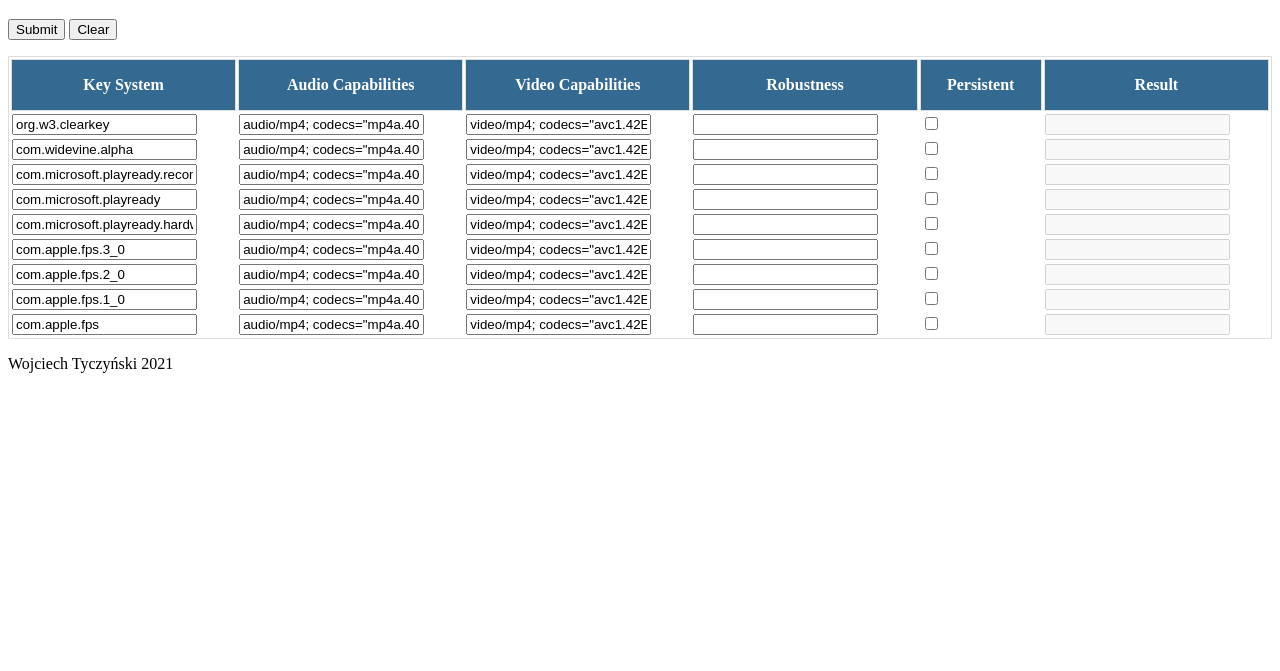
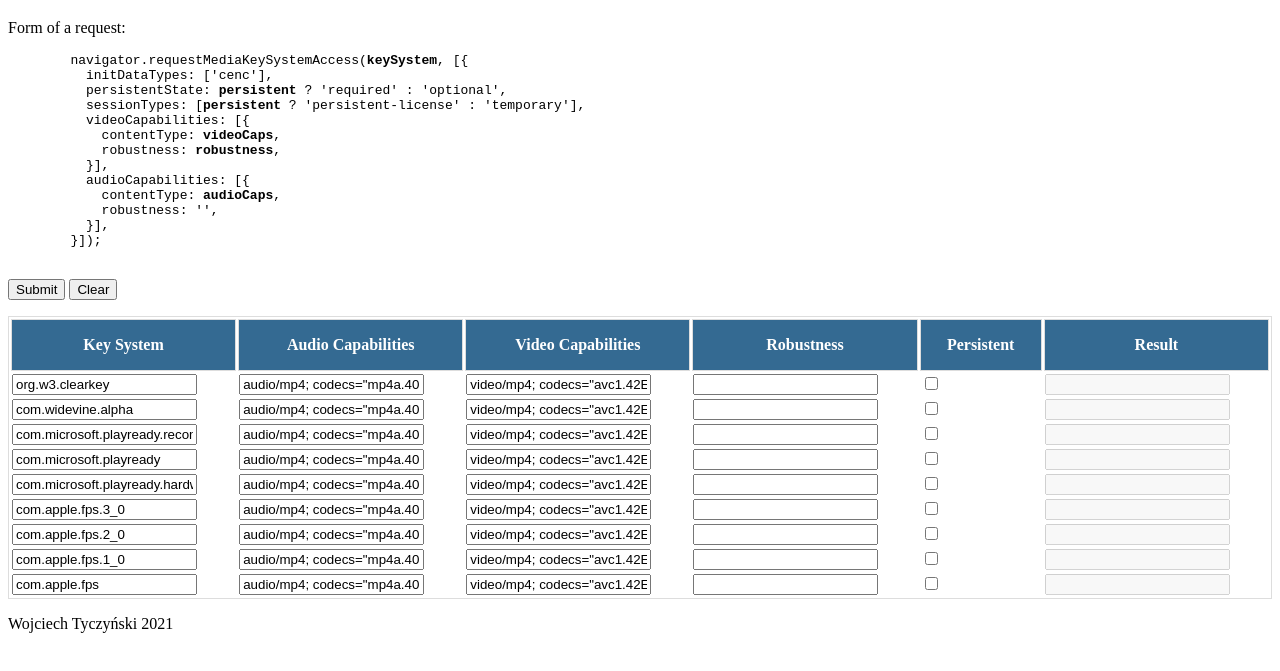
Before and after one commit to tykus160/tykus160.github.io, a plain HTML site: page eme/index.html in a window 1280 px wide. Shown: the part 61-732 px from the top of the page. Drawn offline with Linux system fonts and the light colour scheme.

Commit message:
Add request format in demo page to ensure what is what

```diff
--- a/eme/index.html
+++ b/eme/index.html
@@ -10,6 +10,24 @@
     <header>
       <h1>EME tests</h1>
     </header>
+    <p>
+      Form of a request:
+    </p>
+      <pre>
+        navigator.requestMediaKeySystemAccess(<strong>keySystem</strong>, [{
+          initDataTypes: ['cenc'],
+          persistentState: <strong>persistent</strong> ? 'required' : 'optional',
+          sessionTypes: [<strong>persistent</strong> ? 'persistent-license' : 'temporary'],
+          videoCapabilities: [{
+            contentType: <strong>videoCaps</strong>,
+            robustness: <strong>robustness</strong>,
+          }],
+          audioCapabilities: [{
+            contentType: <strong>audioCaps</strong>,
+            robustness: '',
+          }],
+        }]);
+      </pre>
     <p>
       <button onclick="probeSupport()">Submit</button>
       <button onclick="clearResults()">Clear</button>
```
